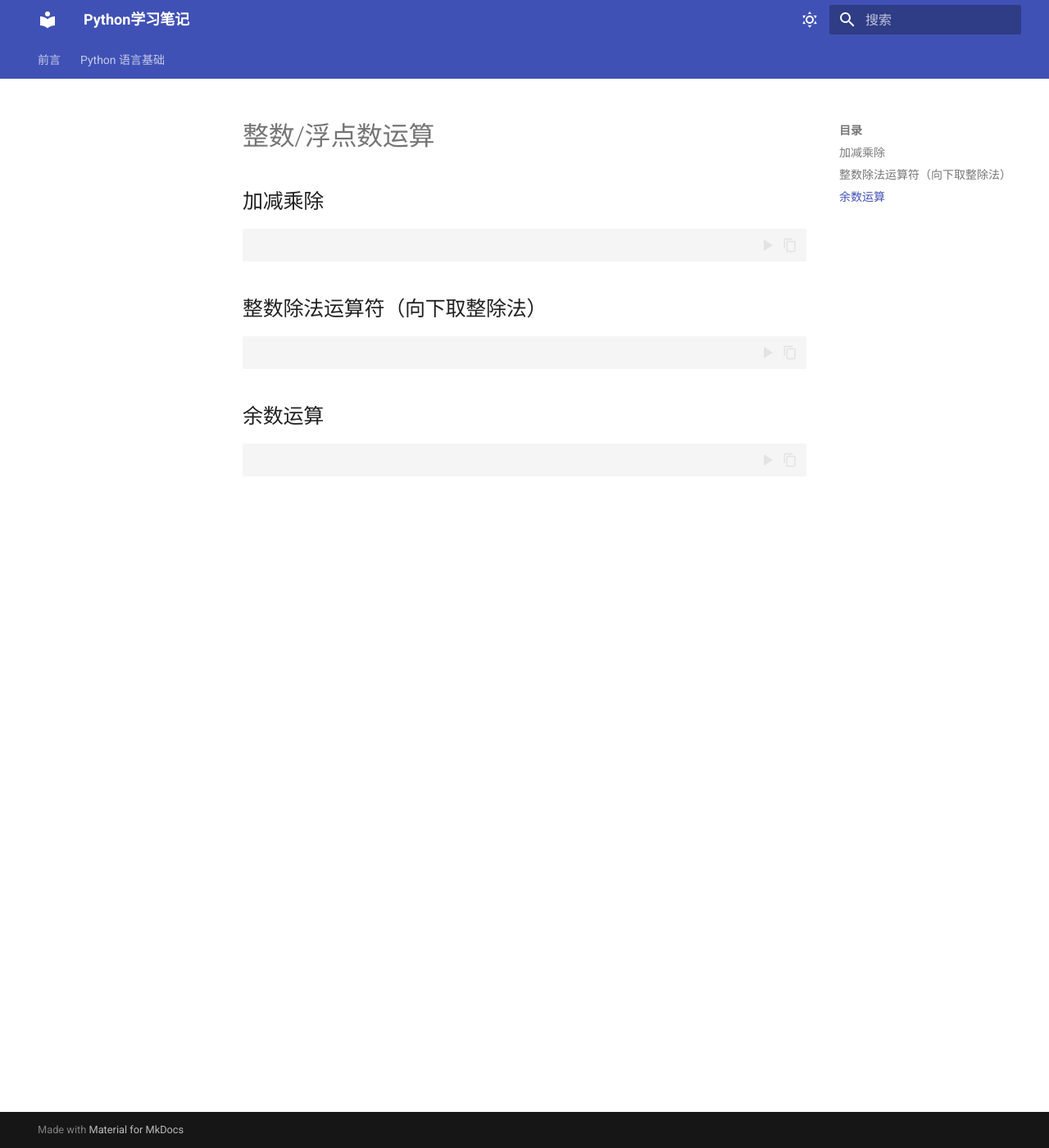
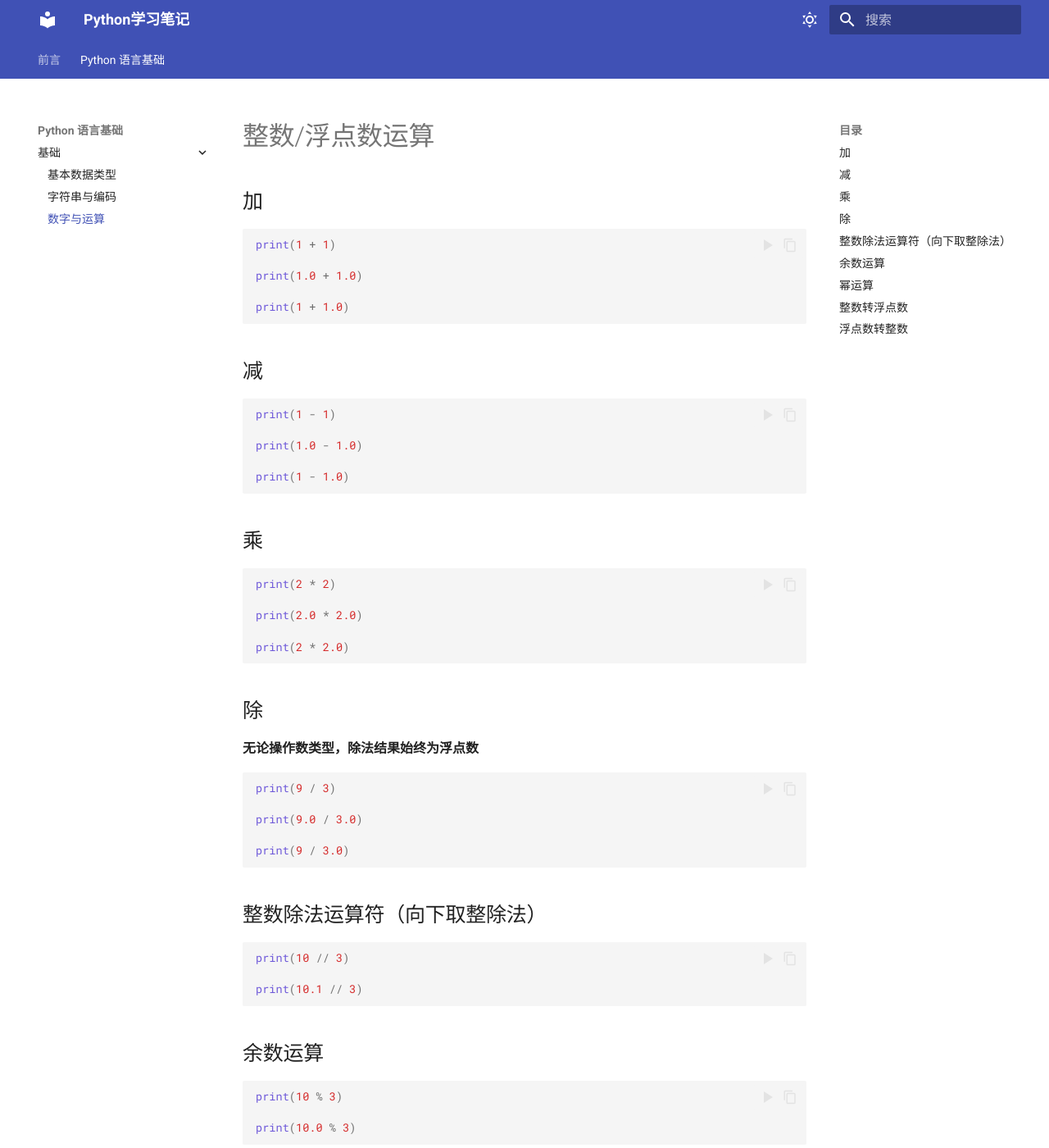
Before and after one commit to gastrodia/py-note, an MkDocs documentation site: the page built from docs/python/basic/number.md, in a window 1280 px wide and 1400 px high. Shown: the whole window at 82% size. Built offline with MkDocs 1.6.1 and Material for MkDocs 9.7.7, drawn with Linux system fonts in a browser that asks for light colours; some of the changed text lies outside the part shown.

Commit message:
docs: 整数/浮点数运算

````diff
--- a/docs/python/basic/number.md
+++ b/docs/python/basic/number.md
@@ -1,16 +1,68 @@
 # 整数/浮点数运算
 
-## 加减乘除
+## 加
 ```python
+print(1 + 1)
 
+print(1.0 + 1.0)
 
+print(1 + 1.0)
+```
+## 减
+```python
+print(1 - 1)
+
+print(1.0 - 1.0)
+
+print(1 - 1.0)
+```
+
+## 乘
+```python
+print(2 * 2)
+
+print(2.0 * 2.0)
+
+print(2 * 2.0)
+```
+
+## 除
+**无论操作数类型，除法结果始终为浮点数**
+```python
+print(9 / 3)
+
+print(9.0 / 3.0)
+
+print(9 / 3.0)
 ```
 
 ## 整数除法运算符（向下取整除法）
 ```python
+print(10 // 3)
 
+print(10.1 // 3)
 ```
 ## 余数运算
 ```python
+print(10 % 3)
 
+print(10.0 % 3)
 ```
+
+## 幂运算
+```python
+print(3 ** 2) # 3的平方
+
+print(3.0 ** 2)
+```
+
+## 整数转浮点数
+```python
+print(float(1))
+```
+
+## 浮点数转整数
+```python
+print(int(1.2))
+print(int(1.9))
+```
--- a/mkdocs.yml
+++ b/mkdocs.yml
@@ -42,9 +42,7 @@ nav:
     - 基础:
       - 基本数据类型: python/basic/data-types.md  # 去掉开头的/ + 补全.md后缀
       - 字符串与编码: python/basic/str.md
-    # - 容器:
-#    - 函数
-#  - Python 语言进阶:
+      - 数字与运算: python/basic/number.md
 
 
 # 自定义Markdown扩展（不变）
````
